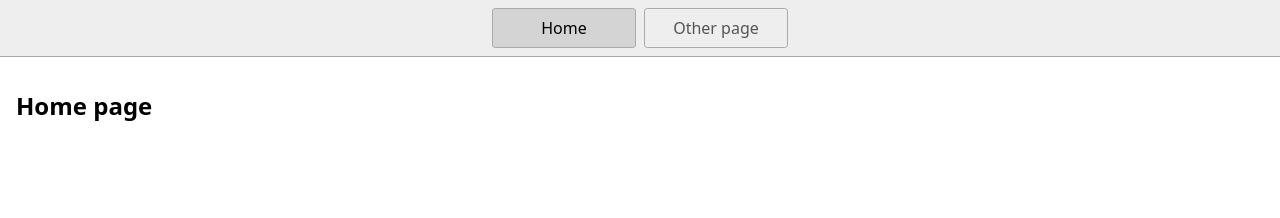
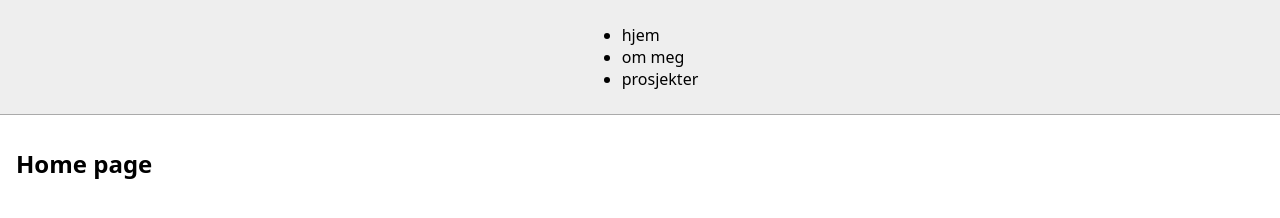
Before and after one commit to sonja-ops/kodelofte-undervisning1, a website: page index.html in a window 1280 px wide. Drawn offline with Linux system fonts and the light colour scheme.

Commit message:
lagt til header

```diff
--- a/index.html
+++ b/index.html
@@ -8,10 +8,15 @@
     <script type="module" src="script.js"></script>
   </head>
   <body>
+   <header>
     <nav>
-      <a href="/" aria-current="page">Home</a>
-      <a href="/page2.html">Other page</a>
+      <ul>
+        <li>hjem</li>
+        <li>om meg</li>
+        <li>prosjekter</li>
+      </ul>
     </nav>
+   </header>
     <main>
       <h1>Home page</h1>
     </main>
```
